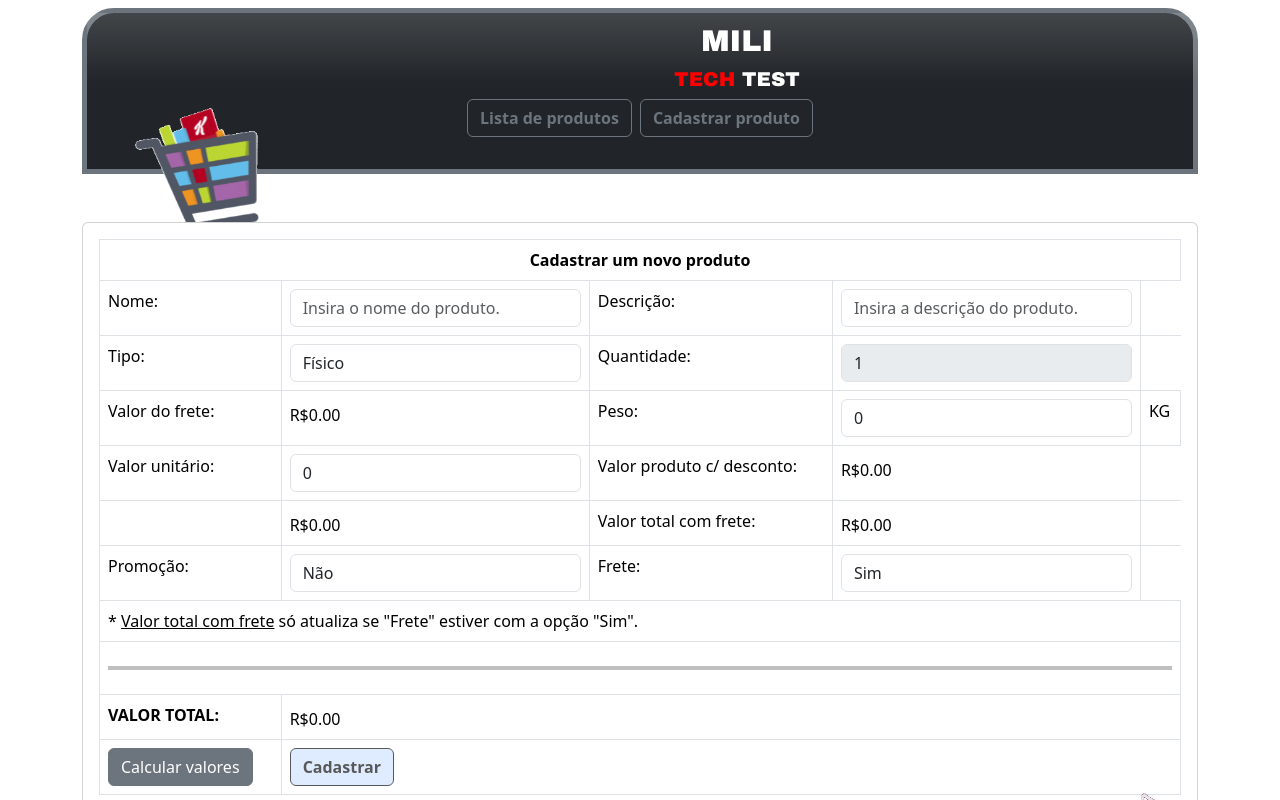
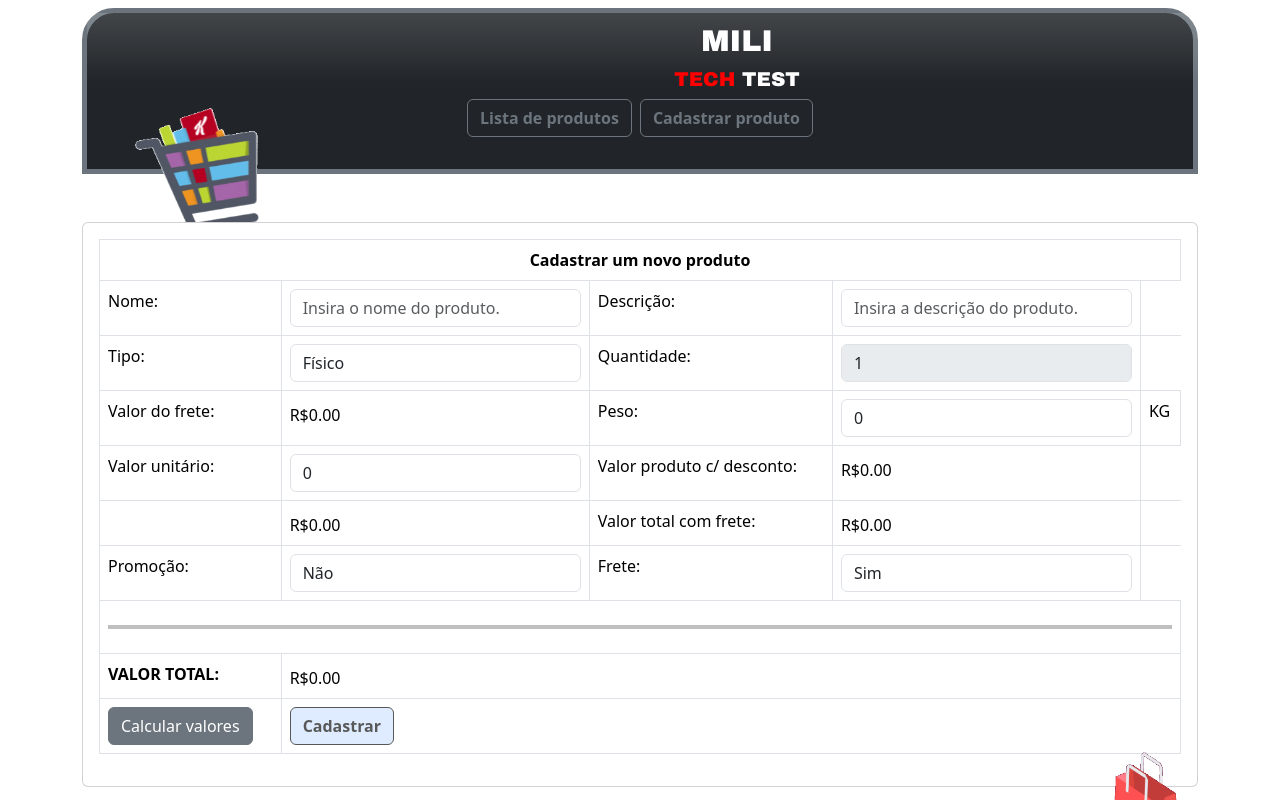
Before and after one commit to matheusmilitechtest/projeto, an Angular app in the folder MiliTechTest/: page /addproduto in a window 1280 px wide. Shown: the top 800 px of the page. Built offline with nearby package versions, Linux system fonts and the light colour scheme.

Commit message:
fix: corrigir bug de valor do frete ao mudar para tipo digital

```diff
--- a/MiliTechTest/src/app/components/adicionar/add-produto.component.html
+++ b/MiliTechTest/src/app/components/adicionar/add-produto.component.html
@@ -171,11 +171,6 @@
         </tr>
         <tr>
           <td colspan="6">
-            <label for="valorTotalFrete">* <u>Valor total com frete</u> só atualiza se "Frete" estiver com a opção "Sim".</label>
-          </td>
-        </tr>
-        <tr>
-          <td colspan="6">
               <hr style="border: 2px solid #000; width: 100%;">
           </td>
         </tr>
--- a/MiliTechTest/src/app/components/adicionar/add-produto.component.ts
+++ b/MiliTechTest/src/app/components/adicionar/add-produto.component.ts
@@ -80,7 +80,7 @@ export class AddProdutoComponent {
     }
   }
 
-  // Função chamada quando troca o valor da ComboBox Frete Ativo para saber se o Produto tem frete ou não
+  // Função chamada quando troca o valor da ComboBox Frete para saber se o Produto tem frete ou não
   ativarFrete(ativouFrete: boolean): boolean {
     if (ativouFrete) {
       return true;
@@ -133,6 +133,7 @@ export class AddProdutoComponent {
       valorFrete = this.calcularFrete()
       this.produto.valorTotalDesc = this.produto.valor - (this.produto.valor * 0.1)
       this.produto.valorTotalFrete = this.produto.valorTotalDesc + valorFrete
+      this.produto.frete = valorFrete;
 
       this.produto.somaTotalValores = this.produto.valorTotalDesc + this.produto.frete
     }
@@ -151,6 +152,7 @@ export class AddProdutoComponent {
       valorFrete = this.calcularFrete()
       this.produto.valorTotalFrete = this.produto.valor + valorFrete
       this.produto.valorTotalDesc = 0
+      this.produto.frete = valorFrete;
 
       this.produto.somaTotalValores = this.produto.valorTotalFrete
     }
--- a/MiliTechTest/src/app/components/listar/produto-list.component.ts
+++ b/MiliTechTest/src/app/components/listar/produto-list.component.ts
@@ -216,6 +216,7 @@ export class ProdutoListComponent implements OnInit {
       valorFrete = this.calcularFrete()
       this.produtoAtualizar.valorTotalDesc = this.produtoAtualizar.valor - (this.produtoAtualizar.valor * 0.1)
       this.produtoAtualizar.valorTotalFrete = this.produtoAtualizar.valorTotalDesc + valorFrete
+      this.produtoAtualizar.frete = valorFrete;
 
       this.produtoAtualizar.somaTotalValores = this.produtoAtualizar.valorTotalDesc + this.produtoAtualizar.frete
     }
@@ -234,6 +235,7 @@ export class ProdutoListComponent implements OnInit {
       valorFrete = this.calcularFrete()
       this.produtoAtualizar.valorTotalFrete = this.produtoAtualizar.valor + valorFrete
       this.produtoAtualizar.valorTotalDesc = 0
+      this.produtoAtualizar.frete = valorFrete;
 
       this.produtoAtualizar.somaTotalValores = this.produtoAtualizar.valorTotalFrete
     }
```
